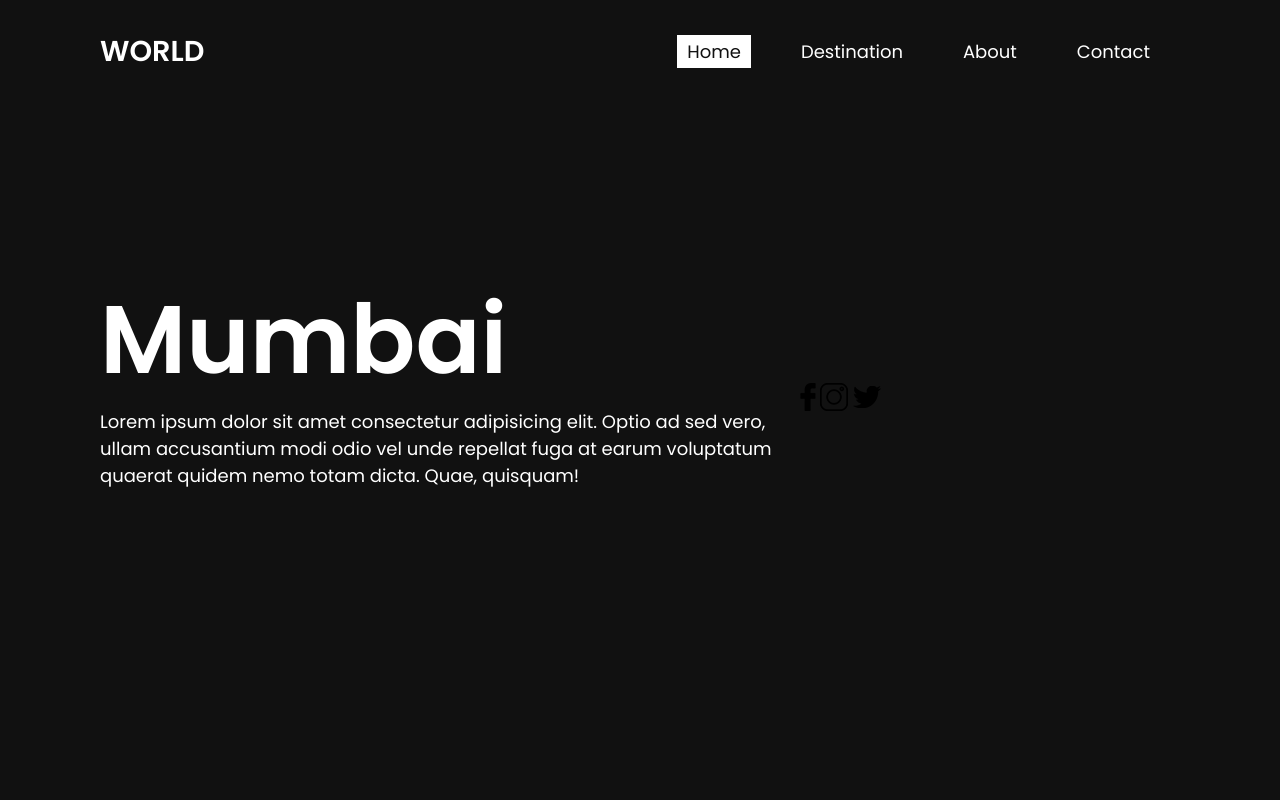
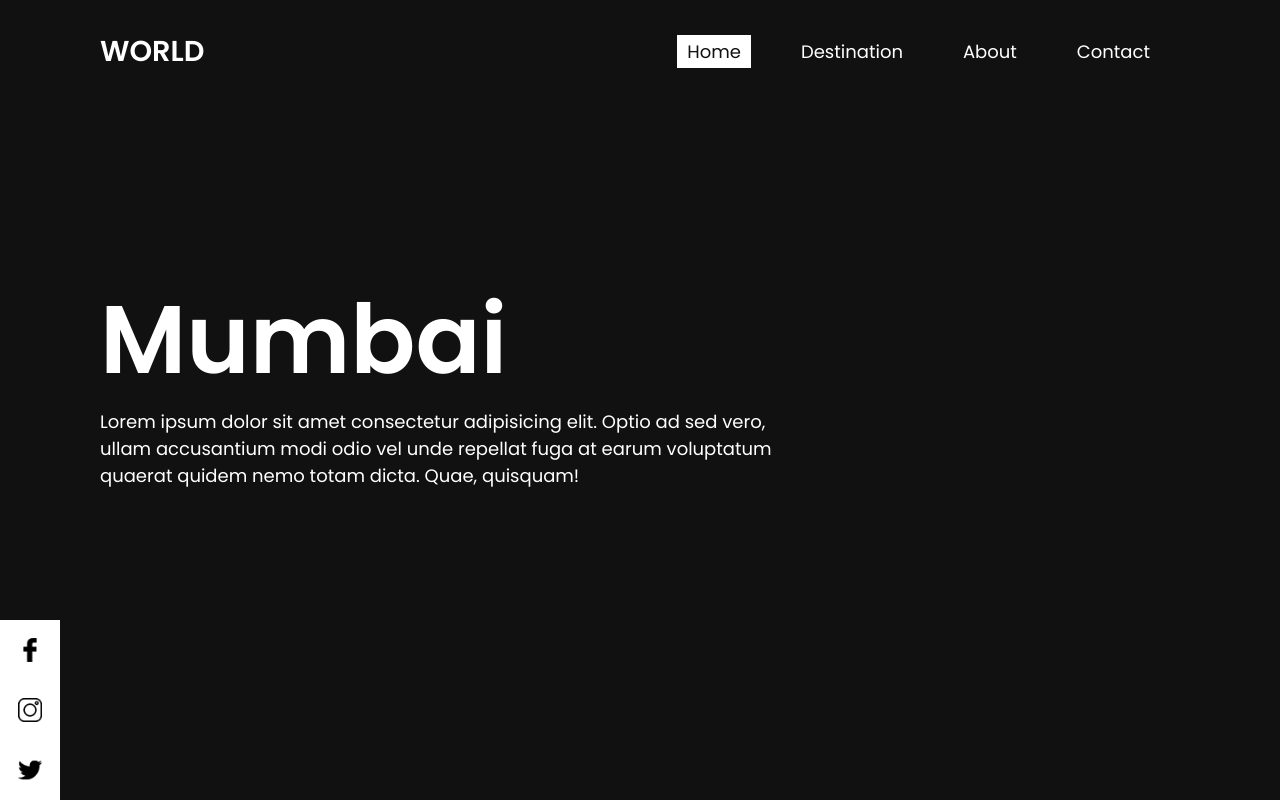
Before and after one commit to zpratikpathak/Travel-India, a website: page public/index.html in a window 1280 px wide. Drawn offline with Linux system fonts and the light colour scheme.

Commit message:
completed Social media icons

```diff
--- a/public/index.html
+++ b/public/index.html
@@ -68,9 +68,15 @@
         </div>
 
         <ul class="sci">
-          <a href="#"><img src="./icons/facebook.png" alt="" /></a>
-          <a href="#"><img src="./icons/instagram.png" alt="" /></a>
-          <a href="#"><img src="./icons/twitter.png" alt="" /></a>
+          <li>
+            <a href="#"><img src="./icons/facebook.png" alt="" /></a>
+          </li>
+          <li>
+            <a href="#"><img src="./icons/instagram.png" alt="" /></a>
+          </li>
+          <li>
+            <a href="#"><img src="./icons/twitter.png" alt="" /></a>
+          </li>
         </ul>
       </div>
     </section>
--- a/public/style.css
+++ b/public/style.css
@@ -96,3 +96,32 @@ section {
   font-size: 18px;
   margin: 20px 0;
 }
+
+.sci {
+  position: absolute;
+  bottom: 0;
+  left: 0;
+  display: flex;
+  flex-direction: column;
+}
+
+.sci li {
+  list-style: none;
+}
+
+.sci li a {
+  width: 60px;
+  height: 60px;
+  display: flex;
+  justify-content: center;
+  align-items: center;
+  background: #fff;
+}
+
+.sci li a:hover {
+  background: #e01515;
+}
+.sci li a img {
+  display: inline-block;
+  max-height: 24px;
+}
```
